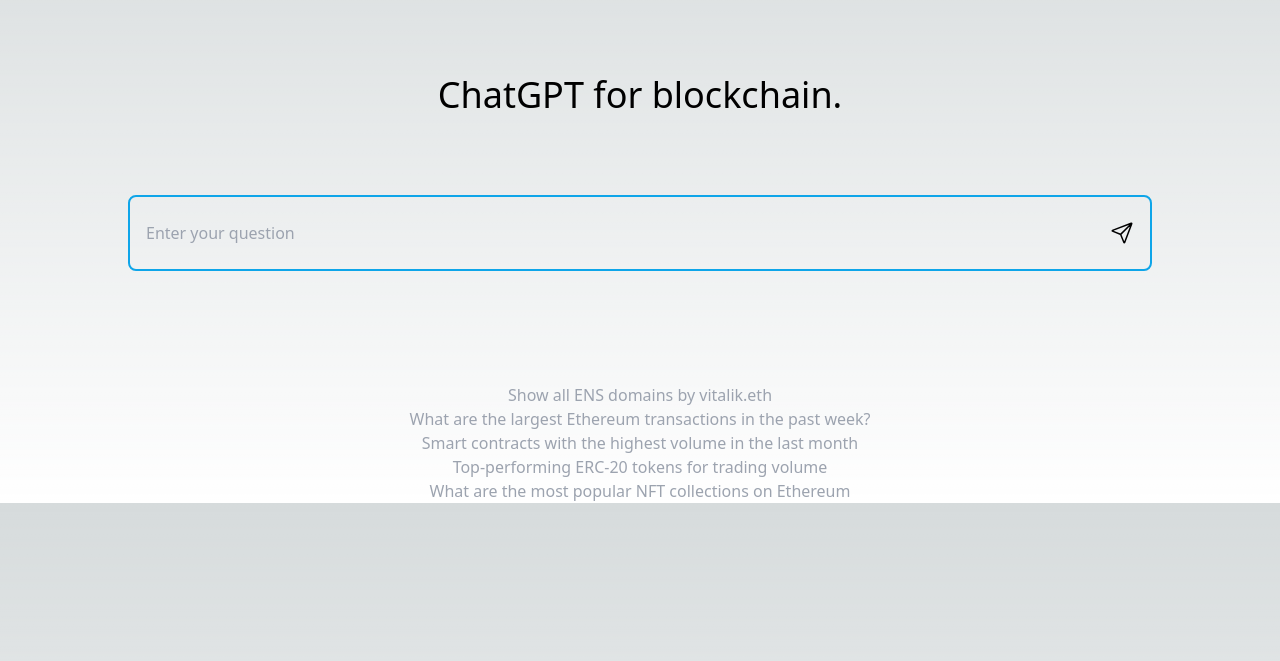
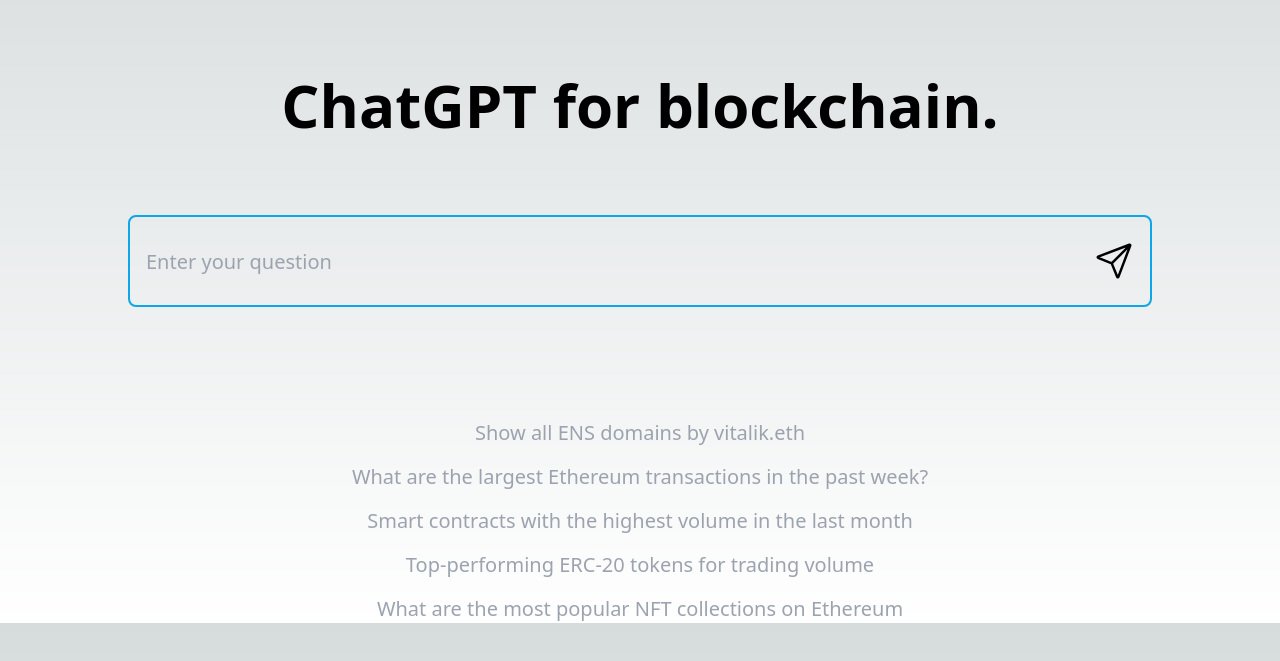
Before and after one commit to lamtrinh259/ETHGlobal_Tokyo_hackathon, a Next.js app in the folder apps/frontend/: page / in a window 1280 px wide. Shown: the part 133-794 px from the top of the page. Built offline with nearby package versions, Linux system fonts and the light colour scheme.

Commit message:
feat: small frontend updates

```diff
--- a/apps/frontend/package.json
+++ b/apps/frontend/package.json
@@ -23,5 +23,9 @@
     "react-icons": "^4.8.0",
     "tailwindcss": "3.3.1",
     "typescript": "5.0.4"
+  },
+  "devDependencies": {
+    "prettier": "^2.8.7",
+    "prettier-plugin-tailwindcss": "^0.2.7"
   }
 }
--- a/apps/frontend/pages/index.tsx
+++ b/apps/frontend/pages/index.tsx
@@ -24,19 +24,21 @@ export default function Home() {
 }
 
 interface DisplaySampleQueriesProps {
+  setUserQuery: (query: string) => void;
   queries: string[];
 }
 
-function DisplaySampleQueries({ queries }: DisplaySampleQueriesProps) {
+function DisplaySampleQueries({
+  queries,
+  setUserQuery,
+}: DisplaySampleQueriesProps) {
   return (
-    <div className="mt-16">
+    <div className="mt-16 flex flex-col gap-4">
       {queries.map((query) => (
         <div className="w-full" key={query}>
           <button
-            className="w-full mx-auto text-center text-gray-400 hover:underline hover:underline-offset-2"
-            onClick={(e) => {
-              console.log(query);
-            }}
+            className="mx-auto w-full text-center text-xl text-gray-400 hover:underline hover:underline-offset-2"
+            onClick={() => setUserQuery(query)}
           >
             {query}
           </button>
@@ -68,35 +70,41 @@ function HomePage() {
   };
 
   return (
-    <div className="max-w-7xl mx-auto px-5 sm:px-6 md:px-8 lg:flex-col">
-      <div className="w-full pt-52 pb-20">
-        <div className="w-6/12 mx-auto">
-          <p className="text-4xl text-center">ChatGPT for blockchain.</p>
+    <div className="mx-auto max-w-7xl px-5 sm:px-6 md:px-8 lg:flex-col">
+      <div className="w-full pb-20 pt-52">
+        <div className="w mx-auto">
+          <p className="text-center text-6xl font-bold">
+            ChatGPT for blockchain.
+          </p>
         </div>
       </div>
-      <form className="w-full max-w-5xl mx-auto" onSubmit={onSubmit}>
-        <div className="flex items-center py-2 border-solid border-2 border-sky-500 rounded-lg">
+      <form className="mx-auto w-full max-w-5xl" onSubmit={onSubmit}>
+        <div className="flex items-center rounded-lg border-2 border-solid border-sky-500 py-2">
           <input
-            className="h-14 appearance-none bg-transparent w-full text-white mr-3 py-1 pl-4 pr-2 leading-tight focus:outline-none"
+            className="mr-3 h-14 w-full appearance-none bg-transparent py-1 pl-4 pr-2 text-xl leading-tight text-white focus:outline-none"
             type="text"
             placeholder="Enter your question"
             aria-label="Search query"
+            value={userQuery}
             onChange={(e) => setUserQuery(e.target.value)}
           />
-          <button type="submit">
+          <button type="submit" className="p-4">
             {isLoading ? (
-              <FaSpinner className="h-10 w-10 pr-4" />
+              <FaSpinner className="h-10 w-10 animate-spin" />
             ) : (
-              <IoPaperPlaneOutline className="h-10 w-10 pr-4" />
+              <IoPaperPlaneOutline className="h-10 w-10" />
             )}
           </button>
         </div>
       </form>
       <div className="flex flex-col items-center pt-12">
         {queryOutput === "" ? (
-          <DisplaySampleQueries queries={sampleQueries} />
+          <DisplaySampleQueries
+            queries={sampleQueries}
+            setUserQuery={setUserQuery}
+          />
         ) : (
-          <div className="bg-sky-900 w-full h-64 rounded p-8 overflow-scroll">
+          <div className="h-64 w-full overflow-scroll rounded bg-sky-900 p-8">
             {JSON.stringify(queryOutput)}
           </div>
         )}
```
Also changed, not shown: 1 other file (tests, documents, lock files or other folders).
